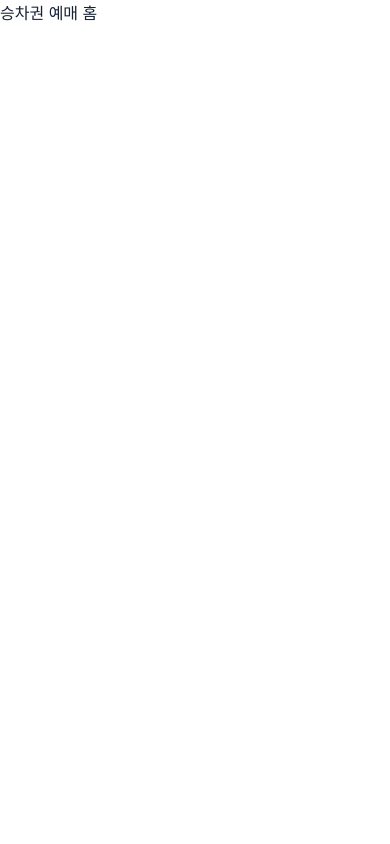
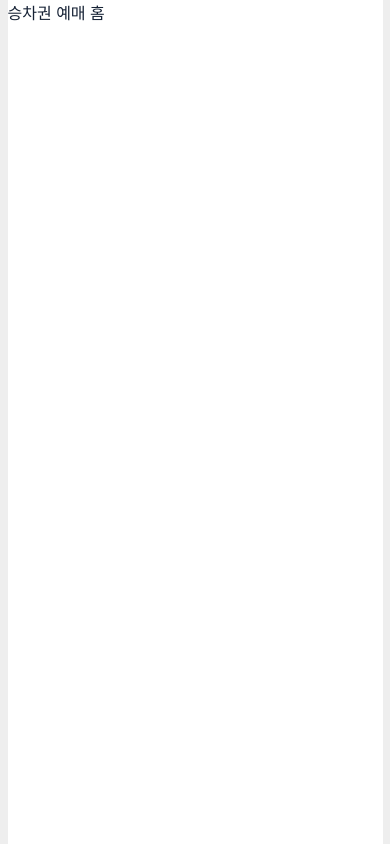
Before and after one commit to SOPT-all/39-COLLABORATION-WEB-KORAIL, a React (Vite) app: page / in a window 390 px wide. Built offline with nearby package versions, Linux system fonts and the light colour scheme.

Commit message:
init: 모바일 웹 공통 너비 및 중앙 정렬 설정

```diff
--- a/src/shared/styles/global.css
+++ b/src/shared/styles/global.css
@@ -6,8 +6,16 @@
   body {
     min-width: 320px;
     min-height: 100vh;
-    background-color: var(--color-gray-0);
+    background-color: var(--color-gray-50);
     color: var(--color-slate-900);
     font-family: var(--font-noto-sans-kr);
   }
+
+  #root {
+    width: 100%;
+    max-width: 375px;
+    min-height: 100dvh;
+    margin-inline: auto;
+    background-color: var(--color-gray-0);
+  }
 }
```
